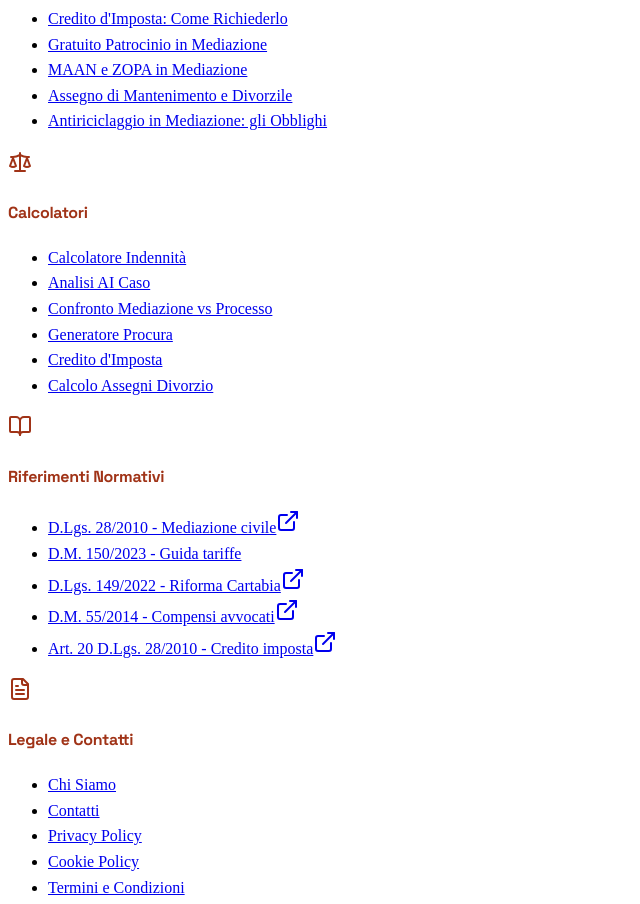
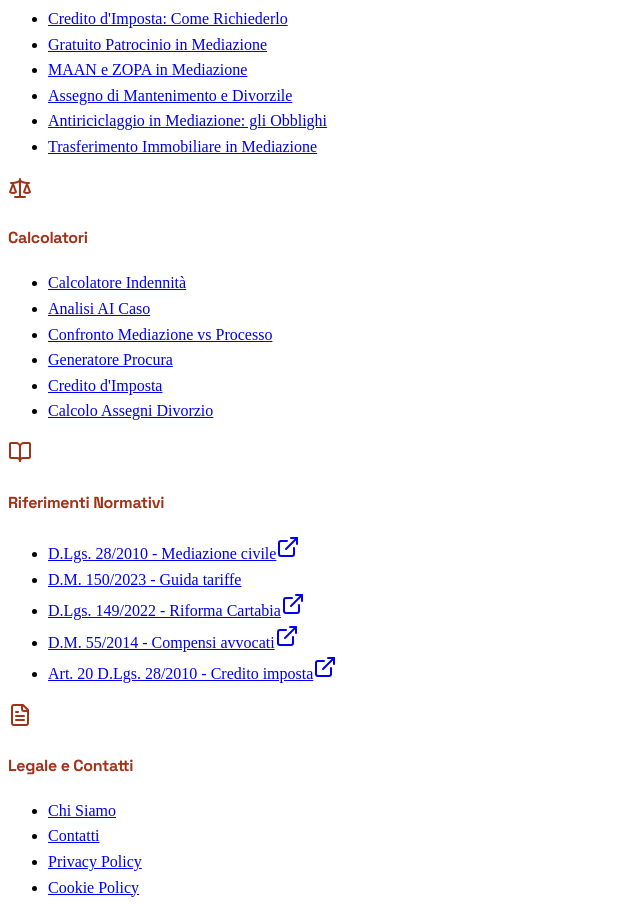
Before and after one commit to calcagnocarloalberto1-star/calcolomediazione, a React (Vite) app in the folder client/: page / in a window 1280 px wide. Shown: the part 3923-4827 px from the top of the page, without its empty margins (0-640 px from the left). Built offline with nearby package versions, Linux system fonts and the light colour scheme; no server answers.

Commit message:
Update Footer.tsx

```diff
--- a/client/src/components/Footer.tsx
+++ b/client/src/components/Footer.tsx
@@ -30,6 +30,7 @@ export default function Footer() {
               <li><FooterLink href="/maan-zopa-mediazione">MAAN e ZOPA in Mediazione</FooterLink></li>
               <li><FooterLink href="/assegno-mantenimento-divorzile-calcolo">Assegno di Mantenimento e Divorzile</FooterLink></li>
               <li><FooterLink href="/antiriciclaggio-mediazione-obblighi">Antiriciclaggio in Mediazione: gli Obblighi</FooterLink></li>
+              <li><FooterLink href="/trasferimento-immobiliare-mediazione">Trasferimento Immobiliare in Mediazione</FooterLink></li>
             </ul>
           </div>
 
```
